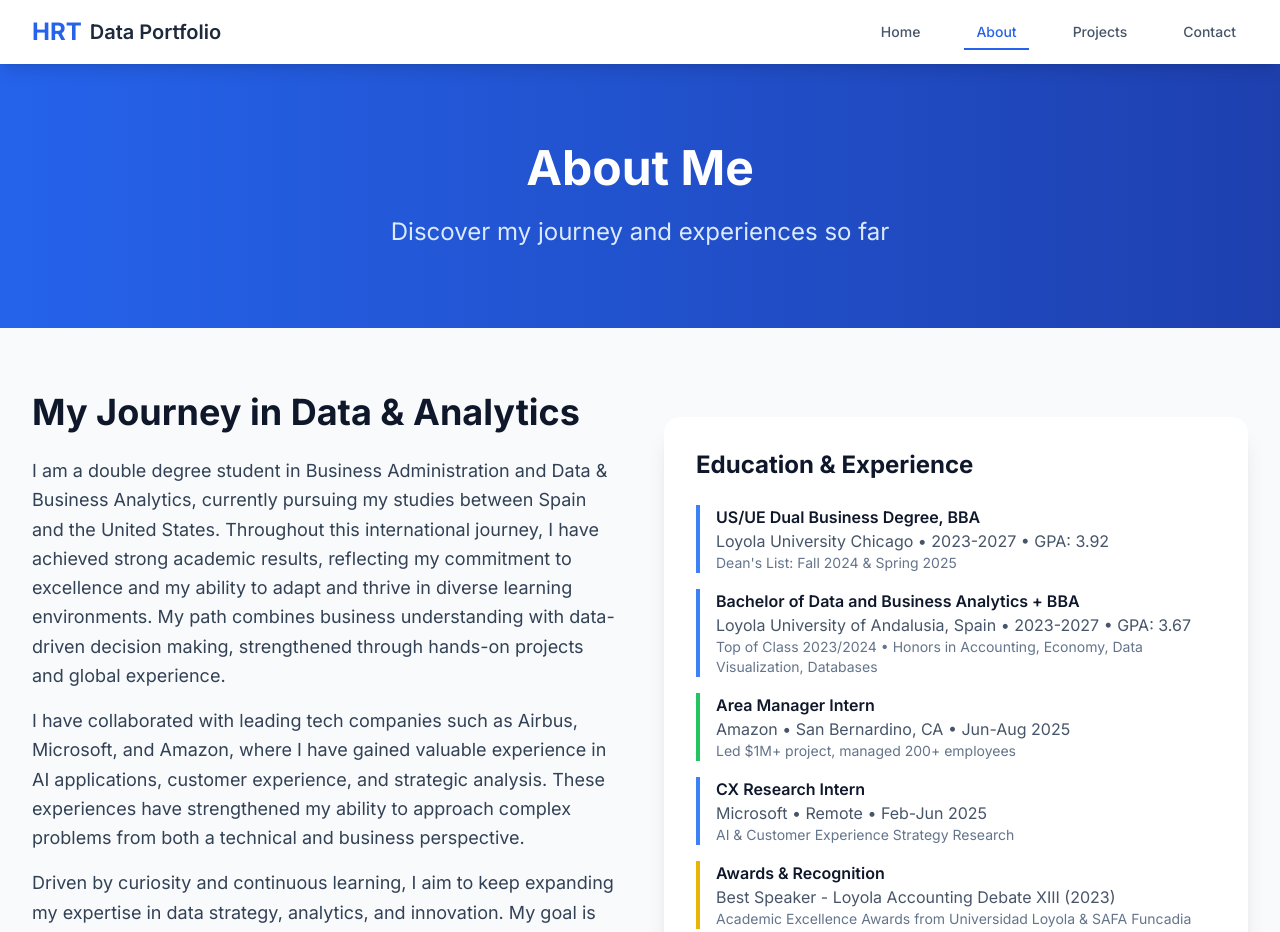
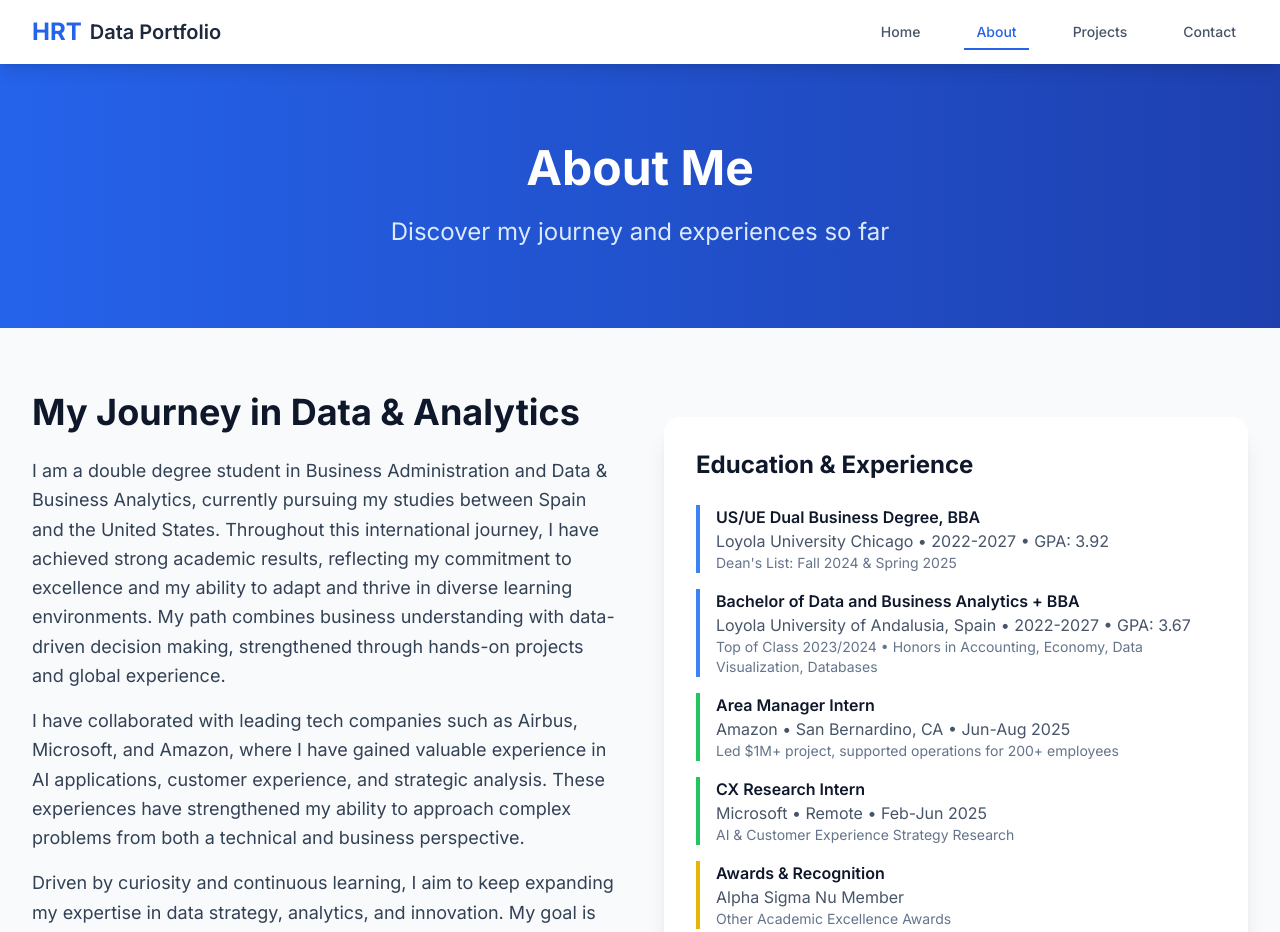
Before and after one commit to Hugordgz/Portfolio, a React (Vite) app: page /about in a window 1280 px wide. Shown: the top 932 px of the page. Built offline with nearby package versions, Linux system fonts and the light colour scheme.

Commit message:
ab me color

```diff
--- a/src/pages/About.tsx
+++ b/src/pages/About.tsx
@@ -81,28 +81,28 @@ const About: React.FC = () => {
               <div className="space-y-4">
                 <div className="border-l-4 border-primary-500 pl-4">
                   <h4 className="font-semibold text-secondary-900">US/UE Dual Business Degree, BBA</h4>
-                  <p className="text-secondary-600">Loyola University Chicago • 2023-2027 • GPA: 3.92</p>
+                  <p className="text-secondary-600">Loyola University Chicago • 2022-2027 • GPA: 3.92</p>
                   <p className="text-sm text-secondary-500">Dean's List: Fall 2024 & Spring 2025</p>
                 </div>
                 <div className="border-l-4 border-primary-500 pl-4">
                   <h4 className="font-semibold text-secondary-900">Bachelor of Data and Business Analytics + BBA</h4>
-                  <p className="text-secondary-600">Loyola University of Andalusia, Spain • 2023-2027 • GPA: 3.67</p>
+                  <p className="text-secondary-600">Loyola University of Andalusia, Spain • 2022-2027 • GPA: 3.67</p>
                   <p className="text-sm text-secondary-500">Top of Class 2023/2024 • Honors in Accounting, Economy, Data Visualization, Databases</p>
                 </div>
                 <div className="border-l-4 border-green-500 pl-4">
                   <h4 className="font-semibold text-secondary-900">Area Manager Intern</h4>
                   <p className="text-secondary-600">Amazon • San Bernardino, CA • Jun-Aug 2025</p>
-                  <p className="text-sm text-secondary-500">Led $1M+ project, managed 200+ employees</p>
+                  <p className="text-sm text-secondary-500">Led $1M+ project, supported operations for 200+ employees</p>
                 </div>
-                <div className="border-l-4 border-blue-500 pl-4">
+                <div className="border-l-4 border-green-500 pl-4">
                   <h4 className="font-semibold text-secondary-900">CX Research Intern</h4>
                   <p className="text-secondary-600">Microsoft • Remote • Feb-Jun 2025</p>
                   <p className="text-sm text-secondary-500">AI & Customer Experience Strategy Research</p>
                 </div>
                 <div className="border-l-4 border-yellow-500 pl-4">
                   <h4 className="font-semibold text-secondary-900">Awards & Recognition</h4>
-                  <p className="text-secondary-600">Best Speaker - Loyola Accounting Debate XIII (2023)</p>
-                  <p className="text-sm text-secondary-500">Academic Excellence Awards from Universidad Loyola & SAFA Funcadia</p>
+                  <p className="text-secondary-600">Alpha Sigma Nu Member</p>
+                  <p className="text-sm text-secondary-500">Other Academic Excellence Awards</p>
                 </div>
               </div>
             </motion.div>
```
